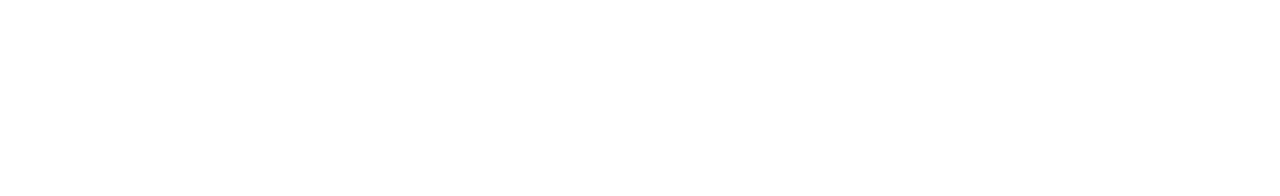
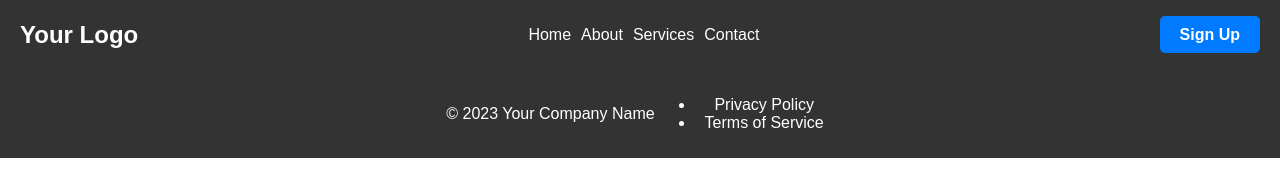
Before and after one commit to abidtalukder/SpeakEasy, a plain HTML site: page pages/performance.html in a window 1280 px wide. Drawn offline with Linux system fonts and the light colour scheme.

```diff
--- a/pages/index.html
+++ b/pages/index.html
@@ -1,5 +1,6 @@
 <!DOCTYPE html>
 <html lang="en">
+<script src="https://apis.google.com/js/platform.js" async defer></script>
 <head>
     <meta charset="UTF-8">
     <meta name="viewport" content="width=device-width, initial-scale=1.0">
@@ -9,7 +10,7 @@
 <body>
     <header>
         <div class="logo">
-            <a href="/">Your Logo</a>
+            <a href="/resources/logo.png">Your Logo</a>
         </div>
         <nav>
             <ul>
--- a/pages/performance.html
+++ b/pages/performance.html
@@ -0,0 +1,39 @@
+<!DOCTYPE html>
+<html lang="en">
+<head>
+    <meta charset="UTF-8">
+    <meta name="viewport" content="width=device-width, initial-scale=1.0">
+    <link rel="stylesheet" href="style.css">
+    <title>Your Website</title>
+</head>
+<body>
+    <header>
+        <div class="logo">
+            <a href="/">Your Logo</a>
+        </div>
+        <nav>
+            <ul>
+                <li><a href="/">Home</a></li>
+                <li><a href="/about">About</a></li>
+                <li><a href="/services">Services</a></li>
+                <li><a href="/contact">Contact</a></li>
+            </ul>
+        </nav>
+        <div class="signup">
+            <a href="/signup">Sign Up</a>
+        </div>
+    </header>
+
+    <!-- Your website content goes here -->
+
+    <footer>
+        <div class="footer-content">
+            <p>&copy; 2023 Your Company Name</p>
+            <ul>
+                <li><a href="/privacy">Privacy Policy</a></li>
+                <li><a href="/terms">Terms of Service</a></li>
+            </ul>
+        </div>
+    </footer>
+</body>
+</html>
```
Also changed, not shown: resources/logo.png (added).
